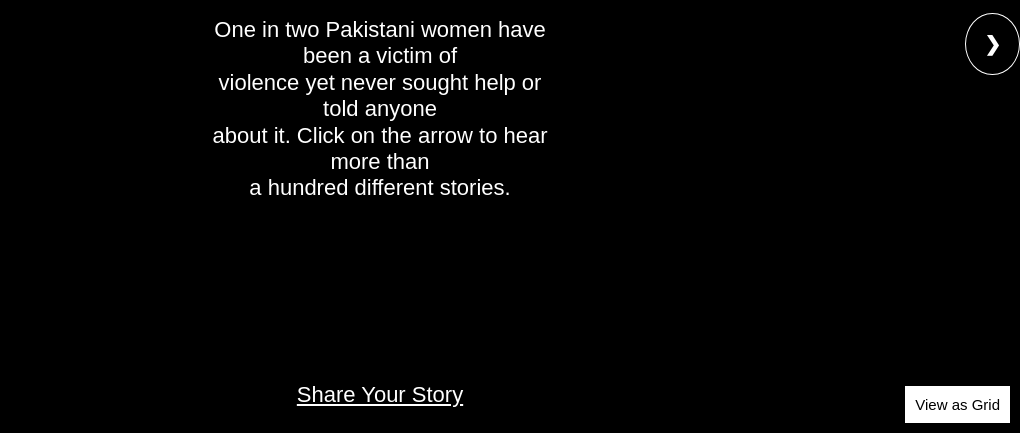
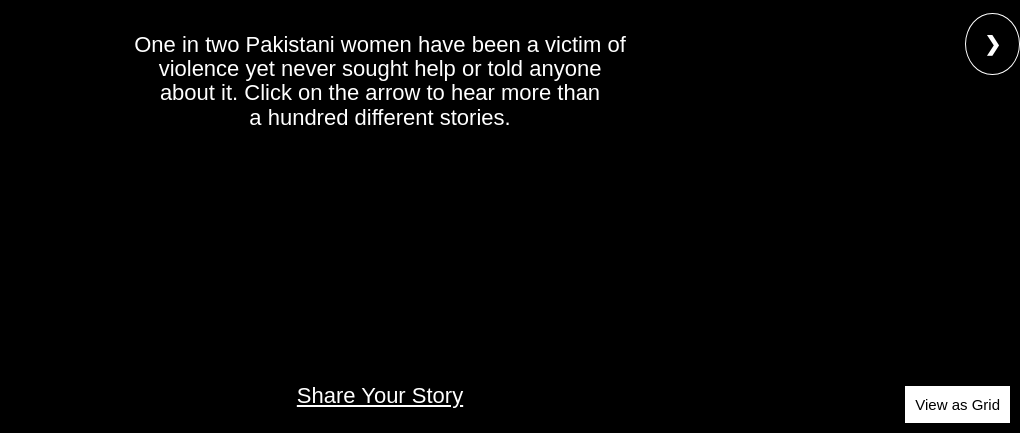
Before and after one commit to rabiahz/ahundredvoices, a plain HTML site: page index.html in a window 1280 px wide. Shown: the part 367-800 px from the top of the page, without its empty margins (260-1280 px from the left). Drawn offline with Linux system fonts and the light colour scheme; a web font is replaced by a local one.

Commit message:
Add files via upload

```diff
--- a/style.css
+++ b/style.css
@@ -23,8 +23,7 @@ body {
     font-style: normal;
     text-align: center;
     color: white;
-    line-height: 1.2;
-    padding: 20px 450px;
+    line-height: 1.1;
 
 }
 .titleText {
```
Also changed, not shown: index.html (+2 -1 lines).
